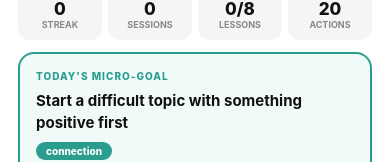
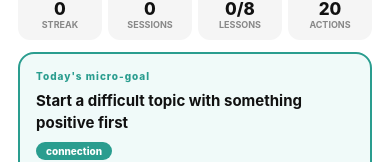
Before and after one commit to SieonLee/Cue, a React Native app: screen /Home in a window 390 px wide. Shown: the part 206-368 px from the top of the page. Built offline with nearby package versions, Linux system fonts and the light colour scheme.

Commit message:
Polish home and result copy in src/screens/HomeScreen.tsx

```diff
--- a/src/screens/HomeScreen.tsx
+++ b/src/screens/HomeScreen.tsx
@@ -15,8 +15,6 @@ import { getDailyLoop, setMorningGoal, getCoupleFingerprint } from "../db/signal
 import type { FingerprintInsight } from "../db/signals";
 
 type Props = NativeStackScreenProps<RootStackParamList, "Home">;
-
-// -- 30 Micro goals ---------------------------------------------------------
 
 const MICRO_GOALS = [
   { id: "g1",  text: "Express one specific appreciation to your partner", cat: "appreciation" },
@@ -56,8 +54,6 @@ function getTodayGoal() {
   return MICRO_GOALS[dayIndex % MICRO_GOALS.length];
 }
 
-// -- 30 Daily tips -----------------------------------------------------------
-
 const DAILY_TIPS = [
   "Ask one question at a time. Fewer questions = lower pressure.",
   "Yes/No questions are easier to answer than open-ended ones.",
@@ -95,8 +91,6 @@ function getDailyTip() {
   const dayIndex = Math.floor(Date.now() / 86_400_000);
   return DAILY_TIPS[dayIndex % DAILY_TIPS.length];
 }
-
-// -- Dashboard ---------------------------------------------------------------
 
 type DashboardData = {
   streak: number;
@@ -140,8 +134,6 @@ function loadDashboard(): DashboardData {
 
   return { streak, totalSessions, pendingReviews, topAction, lessonsCompleted, fingerprint };
 }
-
-// -- Screen ------------------------------------------------------------------
 
 export function HomeScreen({ navigation }: Props) {
   const { colors } = useTheme();
@@ -202,10 +194,10 @@ export function HomeScreen({ navigation }: Props) {
         ))}
       </View>
 
-      {/* Daily Goal Card */}
+      {/* Daily goal card */}
       {!dailyLoop.goalId && !goalAccepted && (
         <View style={[st.goalCard, ls && lsStyles?.accentCard]}>
-          <Text style={st.goalLabel}>TODAY'S MICRO-GOAL</Text>
+          <Text style={st.goalLabel}>Today's micro-goal</Text>
           <Text style={st.goalText}>{todayGoal.text}</Text>
           <View style={st.goalTagRow}>
             <View style={st.goalTag}><Text style={st.goalTagText}>{todayGoal.cat}</Text></View>
@@ -218,7 +210,7 @@ export function HomeScreen({ navigation }: Props) {
       )}
       {(dailyLoop.goalId || goalAccepted) && (
         <View style={st.goalActiveCard}>
-          <Text style={st.goalActiveLabel}>{dailyLoop.checkinDone ? "GOAL COMPLETE" : "GOAL ACTIVE"}</Text>
+          <Text style={st.goalActiveLabel}>{dailyLoop.checkinDone ? "Goal complete" : "Goal in progress"}</Text>
           <Text style={st.goalActiveText}>{todayGoal.text}</Text>
           {showEveningCheckin && (
             <Pressable style={st.checkinBtn} onPress={() => navigation.navigate("EveningCheckIn")}
@@ -242,10 +234,10 @@ export function HomeScreen({ navigation }: Props) {
         </Pressable>
       )}
 
-      {/* Fingerprint / Best action */}
+      {/* Pattern / best action */}
       {data.fingerprint.bestAction && (
         <View style={st.fpCard}>
-          <Text style={st.fpLabel}>YOUR COUPLE PATTERN</Text>
+          <Text style={st.fpLabel}>What seems to work best</Text>
           <Text style={st.fpText}>
             Best: <Text style={{ fontWeight: "800" }}>{ACTIONS[data.fingerprint.bestAction as ActionId]?.title ?? data.fingerprint.bestAction}</Text>
             {data.fingerprint.bestChannel ? ` via ${data.fingerprint.bestChannel}` : ""}
@@ -255,7 +247,7 @@ export function HomeScreen({ navigation }: Props) {
       )}
       {data.topAction && !data.fingerprint.bestAction && (
         <View style={st.insightCard}>
-          <Text style={st.insightLabel}>YOUR BEST ACTION</Text>
+          <Text style={st.insightLabel}>Best action so far</Text>
           <Text style={st.insightVal}>{data.topAction.title}</Text>
           <Text style={st.insightDesc}>{Math.round(data.topAction.avgReward * 100)}% success</Text>
         </View>
```
